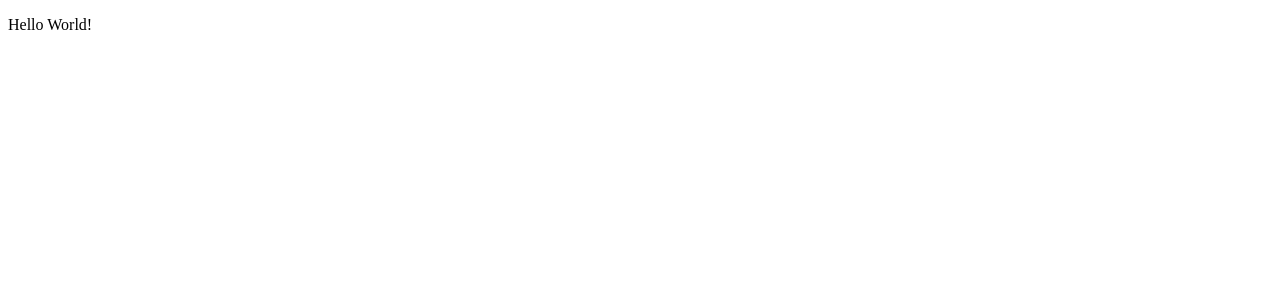
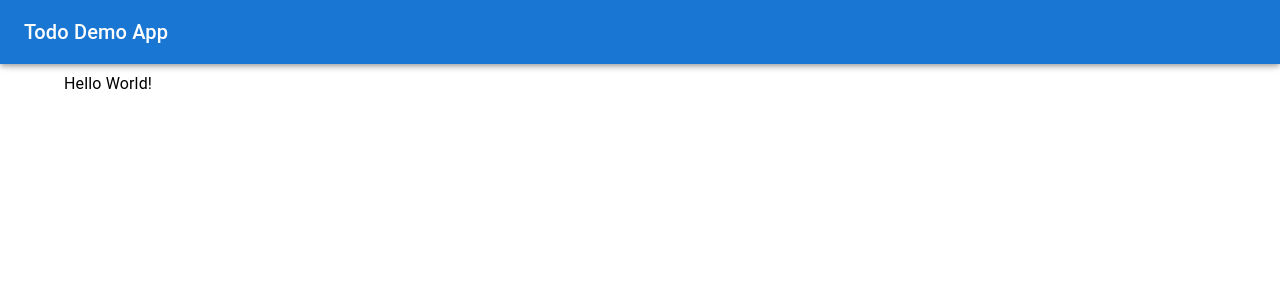
Before and after one commit to rossilor95/todo-app, a React (Vite) app in the folder frontend/: page / in a window 1280 px wide. Shown: the top 300 px of the page. Built offline with nearby package versions, Linux system fonts and the light colour scheme.

Commit message:
feat(frontend): add Header component

```diff
--- a/frontend/src/components/App.tsx
+++ b/frontend/src/components/App.tsx
@@ -1,10 +1,12 @@
-function App() {
+import { Container, Typography } from "@mui/material";
+import Header from "./Header";
+
+export default function App() {
 
   return (
-    <>
-        <p>Hello World!</p>
-    </>
-  )
+    <Container>
+      <Header />
+      <Typography>Hello World!</Typography>
+    </Container>
+  );
 }
-
-export default App
--- /dev/null
+++ b/frontend/src/components/Header.tsx
@@ -0,0 +1,16 @@
+import { AppBar, Box, Toolbar, Typography } from '@mui/material';
+
+export default function Header() {
+  return (
+    <Box sx={{ flexGrow: 1, position: 'sticky' }}>
+      <AppBar>
+        <Toolbar>
+          <Typography variant="h6" component="div" sx={{ flexGrow: 1 }}>
+            Todo Demo App
+          </Typography>
+        </Toolbar>
+      </AppBar>
+      <Toolbar />
+    </Box>
+  );
+}
```
